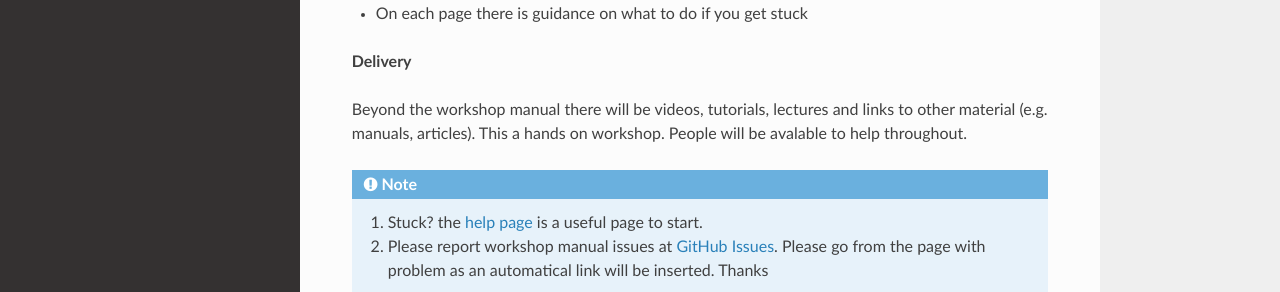
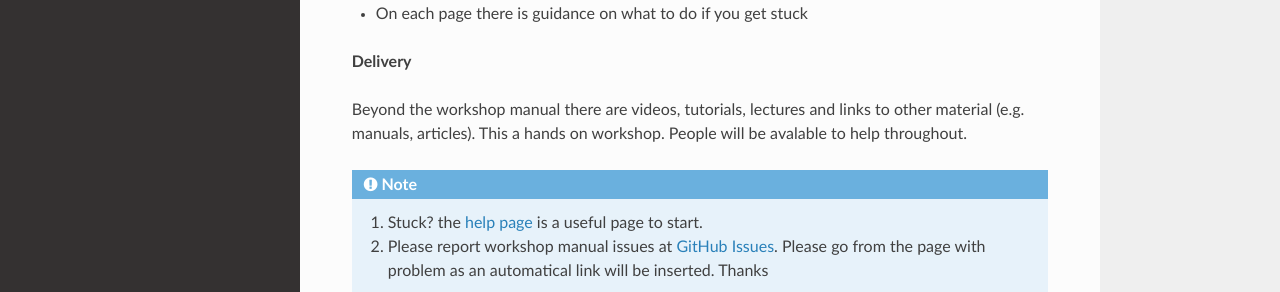
Before and after one commit to Urban-Meteorology-Reading/UMEP-Workshop, a Sphinx documentation site: the page built from source/Prepare/Prog1.rst, in a window 1280 px wide and 1263 px high. Shown: the part 779-1071 px from the top of the window. Built offline with Sphinx 7.4.7 and the Read the Docs theme 2.0.0, drawn with Linux system fonts in a browser that asks for light colours.

Commit message:
Update Prog1.rst

```diff
--- a/source/Prepare/Prog1.rst
+++ b/source/Prepare/Prog1.rst
@@ -60,4 +60,4 @@
 
 **Delivery**
 
-Beyond the workshop manual there will be videos, tutorials, lectures and links to other material (e.g. manuals, articles). This a hands on workshop. People will be avalable to help throughout.
+Beyond the workshop manual there are videos, tutorials, lectures and links to other material (e.g. manuals, articles). This a hands on workshop. People will be avalable to help throughout.
```
